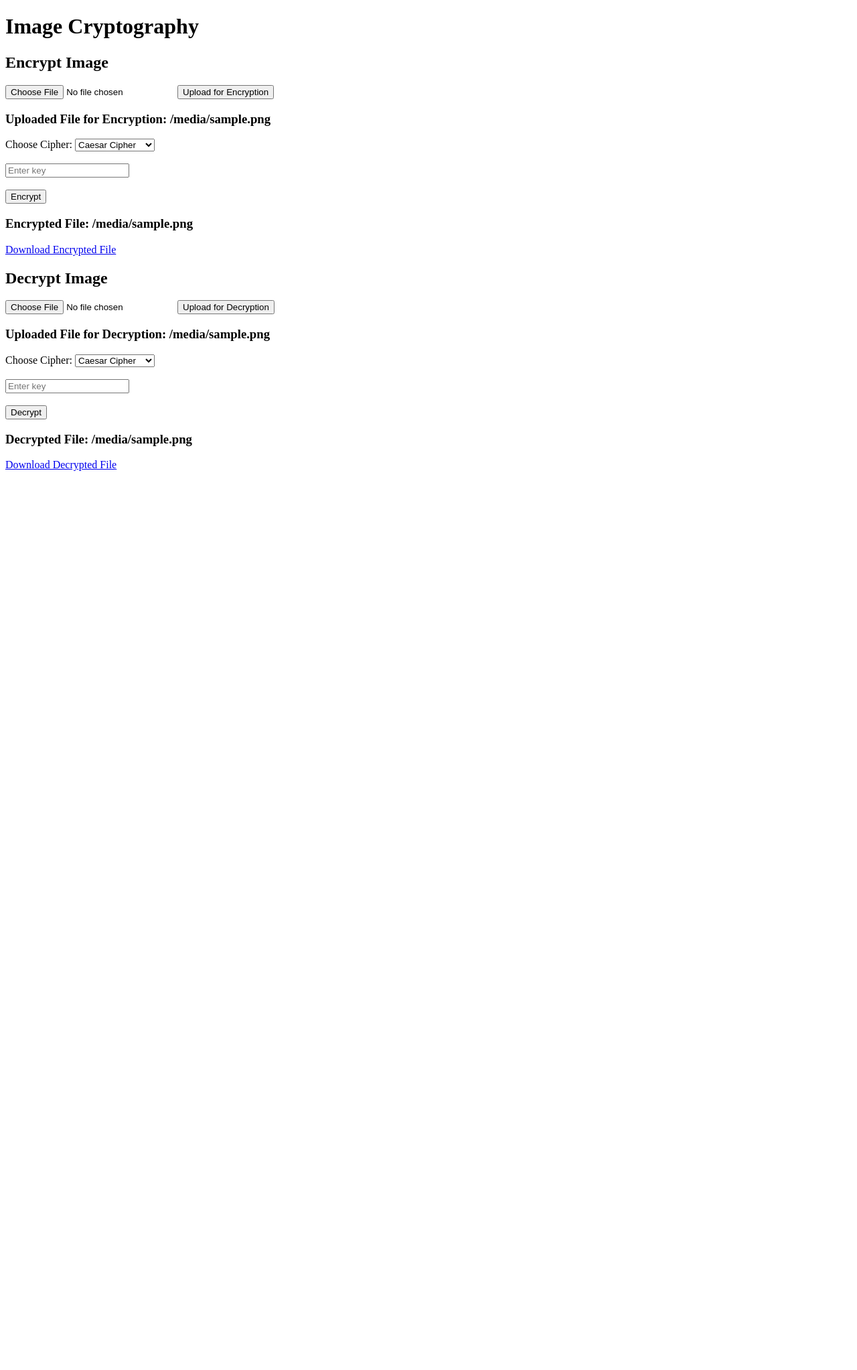
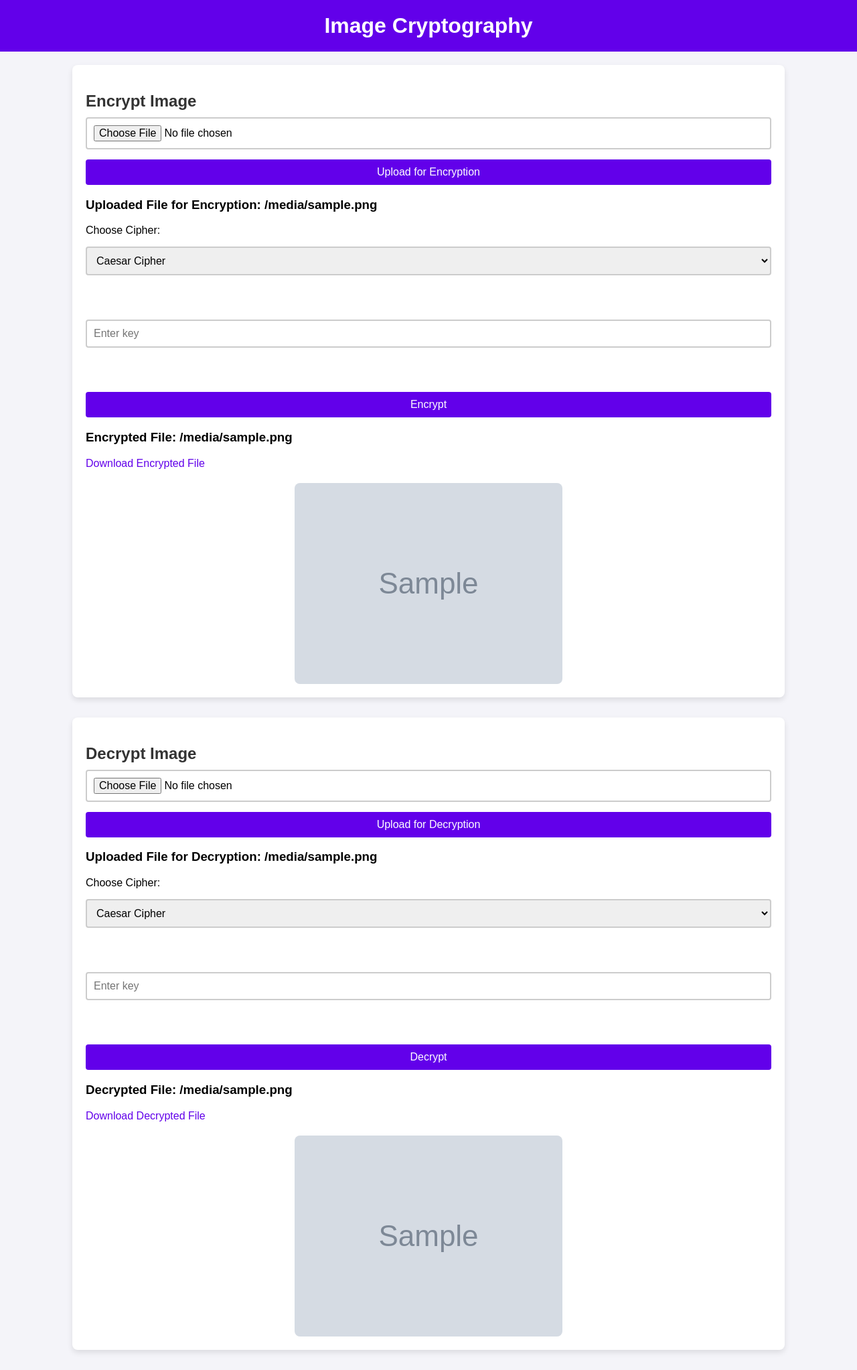
Before and after one commit to abhay11242004/SecurityProject, a Flask app: template SecurityProject/templates/index.html in a window 1280 px wide. Shown: the whole page at 67% size. Before the commit the page ends 703 px from the top, so only its background shows below. Run offline with Flask 3, Linux system fonts and the light colour scheme; the template is opened without the code that fills it: most values are stand-ins (such as "Sample title", 1, 10 or a date in 2020); grey boxes marked "Sample" are stand-in pictures.

Commit message:
added styles

```diff
--- a/SecurityProject/app.py
+++ b/SecurityProject/app.py
@@ -1,7 +1,7 @@
 from flask import Flask, render_template, request, redirect, url_for
 import os
-from ciphers import encrypt_caesar, encrypt_vigenere, encrypt_xor, decrypt_caesar, \
-    decrypt_vigenere, decrypt_xor
+from ciphers import encrypt_caesar, encrypt_xor, decrypt_caesar, \
+    decrypt_xor, encrypt_substitution, decrypt_substitution
 from flask import send_from_directory
 
 app = Flask(__name__)
@@ -55,8 +55,8 @@ def encrypt():
 
     if cipher == "caesar":
         encrypted_img = encrypt_caesar(file_path, key)
-    elif cipher == "vigenere":
-        encrypted_img = encrypt_vigenere(file_path, key)
+    elif cipher == "substitution":
+        encrypted_img = encrypt_substitution(file_path, key)
     elif cipher == "xor":
         encrypted_img = encrypt_xor(file_path, key)
 
@@ -74,8 +74,8 @@ def decrypt():
 
     if cipher == "caesar":
         decrypted_img = decrypt_caesar(file_path, key)
-    elif cipher == "vigenere":
-        decrypted_img = decrypt_vigenere(file_path, key)
+    elif cipher == "substitution":
+        decrypted_img = decrypt_substitution(file_path, key)
     elif cipher == "xor":
         decrypted_img = decrypt_xor(file_path, key)
 
@@ -84,15 +84,16 @@ def decrypt():
     return render_template('index.html', decrypted_file=filename)
 
 
-@app.route('/download/encrypted/<filename>')
+@app.route('/static/encrypted/<filename>')
 def download_encrypted(filename):
     return send_from_directory(app.config['ENCRYPTED_FOLDER'], filename, as_attachment=True)
 
 
-@app.route('/download/decrypted/<filename>')
+@app.route('/static/decrypted/<filename>')
 def download_decrypted(filename):
     return send_from_directory(app.config['DECRYPTED_FOLDER'], filename, as_attachment=True)
 
 
+
 if __name__ == '__main__':
     app.run()
--- a/SecurityProject/templates/index.html
+++ b/SecurityProject/templates/index.html
@@ -1,63 +1,189 @@
 <!DOCTYPE html>
-<html>
+<html lang="en">
 <head>
+    <meta charset="UTF-8">
+    <meta name="viewport" content="width=device-width, initial-scale=1.0">
     <title>Image Cryptography</title>
+    <style>
+        body {
+            font-family: 'Arial', sans-serif;
+            background-color: #f4f4f9;
+            margin: 0;
+            padding: 0;
+        }
+
+        h1 {
+            text-align: center;
+            color: #333;
+            padding: 20px;
+            background-color: #6200ea;
+            color: white;
+            margin: 0;
+        }
+
+        h2 {
+            color: #6200ea;
+        }
+
+        .container {
+            width: 80%;
+            margin: 20px auto;
+            background-color: white;
+            padding: 20px;
+            border-radius: 8px;
+            box-shadow: 0 4px 8px rgba(0, 0, 0, 0.1);
+        }
+
+        form {
+            display: flex;
+            flex-direction: column;
+            gap: 15px;
+        }
+
+        input[type="file"] {
+            padding: 10px;
+            font-size: 16px;
+            border: 2px solid #ccc;
+            border-radius: 4px;
+            cursor: pointer;
+        }
+
+        input[type="number"] {
+            padding: 10px;
+            font-size: 16px;
+            border: 2px solid #ccc;
+            border-radius: 4px;
+        }
+
+        select {
+            padding: 10px;
+            font-size: 16px;
+            border: 2px solid #ccc;
+            border-radius: 4px;
+        }
+
+        button {
+            padding: 10px 20px;
+            background-color: #6200ea;
+            color: white;
+            border: none;
+            border-radius: 4px;
+            font-size: 16px;
+            cursor: pointer;
+            transition: background-color 0.3s ease;
+        }
+
+        button:hover {
+            background-color: #3700b3;
+        }
+
+        .file-info {
+            margin-top: 10px;
+        }
+
+        .file-info a {
+            color: #6200ea;
+            text-decoration: none;
+        }
+
+        .file-info a:hover {
+            text-decoration: underline;
+        }
+
+        .upload-section {
+            margin-bottom: 30px;
+        }
+
+        .section-title {
+            font-size: 24px;
+            font-weight: bold;
+            color: #333;
+            margin-bottom: 10px;
+        }
+        .image-display {
+            display: flex;
+            justify-content: space-around;
+            margin-top: 20px;
+        }
+
+        .image-display img {
+            max-width: 45%;
+            height: auto;
+            border-radius: 8px;
+        }
+    </style>
 </head>
 <body>
     <h1>Image Cryptography</h1>
 
-    <!-- Upload Image Form for Encryption -->
-    <h2>Encrypt Image</h2>
+    <div class="container upload-section">
+        <h2 class="section-title">Encrypt Image</h2>
         <form action="/upload/encrypt" method="post" enctype="multipart/form-data">
             <input type="file" name="file" required>
             <button type="submit">Upload for Encryption</button>
         </form>
 
         {% if uploaded_encrypt_file %}
+            <div class="file-info">
                 <h3>Uploaded File for Encryption: {{ uploaded_encrypt_file }}</h3>
                 <form action="/encrypt" method="post">
                     <input type="hidden" name="filename" value="{{ uploaded_encrypt_file }}">
                     <label for="cipher">Choose Cipher:</label>
                     <select name="cipher" id="cipher" required>
                         <option value="caesar">Caesar Cipher</option>
-                <option value="vigenere">Vigenere Cipher</option>
+                        <option value="substitution">Substitution Cipher</option>
                         <option value="xor">XOR Cipher</option>
                     </select><br><br>
                     <input type="number" name="key" placeholder="Enter key" required><br><br>
                     <button type="submit">Encrypt</button>
                 </form>
+            </div>
         {% endif %}
 
         {% if encrypted_file %}
+            <div class="file-info">
                 <h3>Encrypted File: {{ encrypted_file }}</h3>
                 <a href="{{ url_for('download_encrypted', filename=encrypted_file) }}" download>Download Encrypted File</a>
+                <div class="image-display">
+                    <img src="{{ url_for('download_encrypted', filename=encrypted_file) }}" alt="Encrypted Image">
+                </div>
+            </div>
         {% endif %}
+    </div>
 
-    <!-- Upload Image Form for Decryption -->
-    <h2>Decrypt Image</h2>
+    <div class="container upload-section">
+        <h2 class="section-title">Decrypt Image</h2>
         <form action="/upload/decrypt" method="post" enctype="multipart/form-data">
             <input type="file" name="file" required>
             <button type="submit">Upload for Decryption</button>
         </form>
 
         {% if uploaded_decrypt_file %}
+            <div class="file-info">
                 <h3>Uploaded File for Decryption: {{ uploaded_decrypt_file }}</h3>
                 <form action="/decrypt" method="post">
                     <input type="hidden" name="filename" value="{{ uploaded_decrypt_file }}">
                     <label for="cipher">Choose Cipher:</label>
                     <select name="cipher" id="cipher" required>
                         <option value="caesar">Caesar Cipher</option>
-                <option value="vigenere">Vigenere Cipher</option>
+                        <option value="substitution">Substitution Cipher</option>
                         <option value="xor">XOR Cipher</option>
                     </select><br><br>
                     <input type="number" name="key" placeholder="Enter key" required><br><br>
                     <button type="submit">Decrypt</button>
                 </form>
+            </div>
         {% endif %}
 
         {% if decrypted_file %}
+            <div class="file-info">
                 <h3>Decrypted File: {{ decrypted_file }}</h3>
                 <a href="{{ url_for('download_decrypted', filename=decrypted_file) }}" download>Download Decrypted File</a>
+                <div class="image-display">
+                    <img src="{{ url_for('download_decrypted', filename=decrypted_file) }}" alt="Decrypted Image">
+                </div>
+            </div>
         {% endif %}
+    </div>
 </body>
 </html>
```
Also changed, not shown: SecurityProject/ciphers.py (+15 -21 lines). Lines whose indentation alone changed are shown as unchanged.
